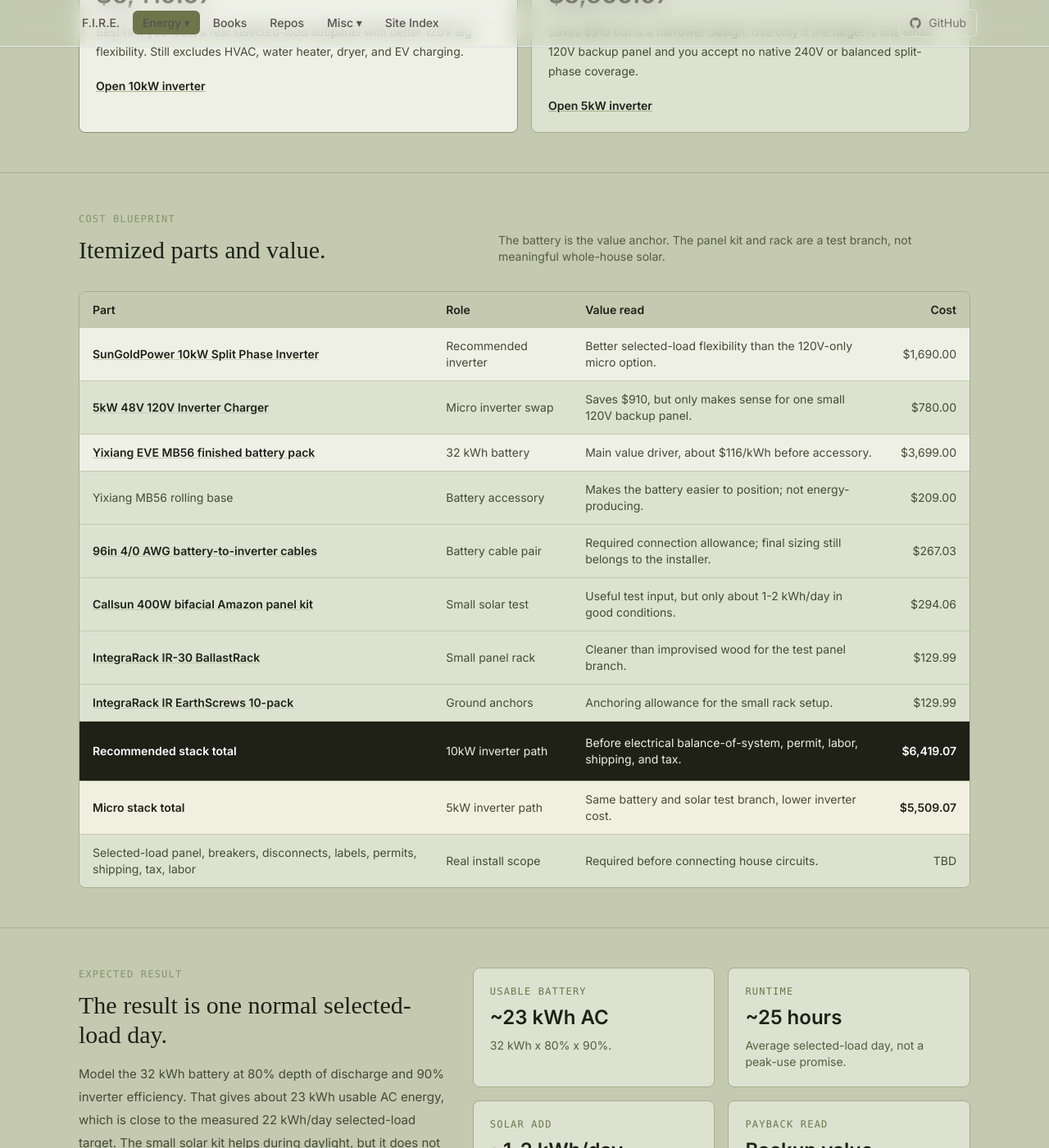
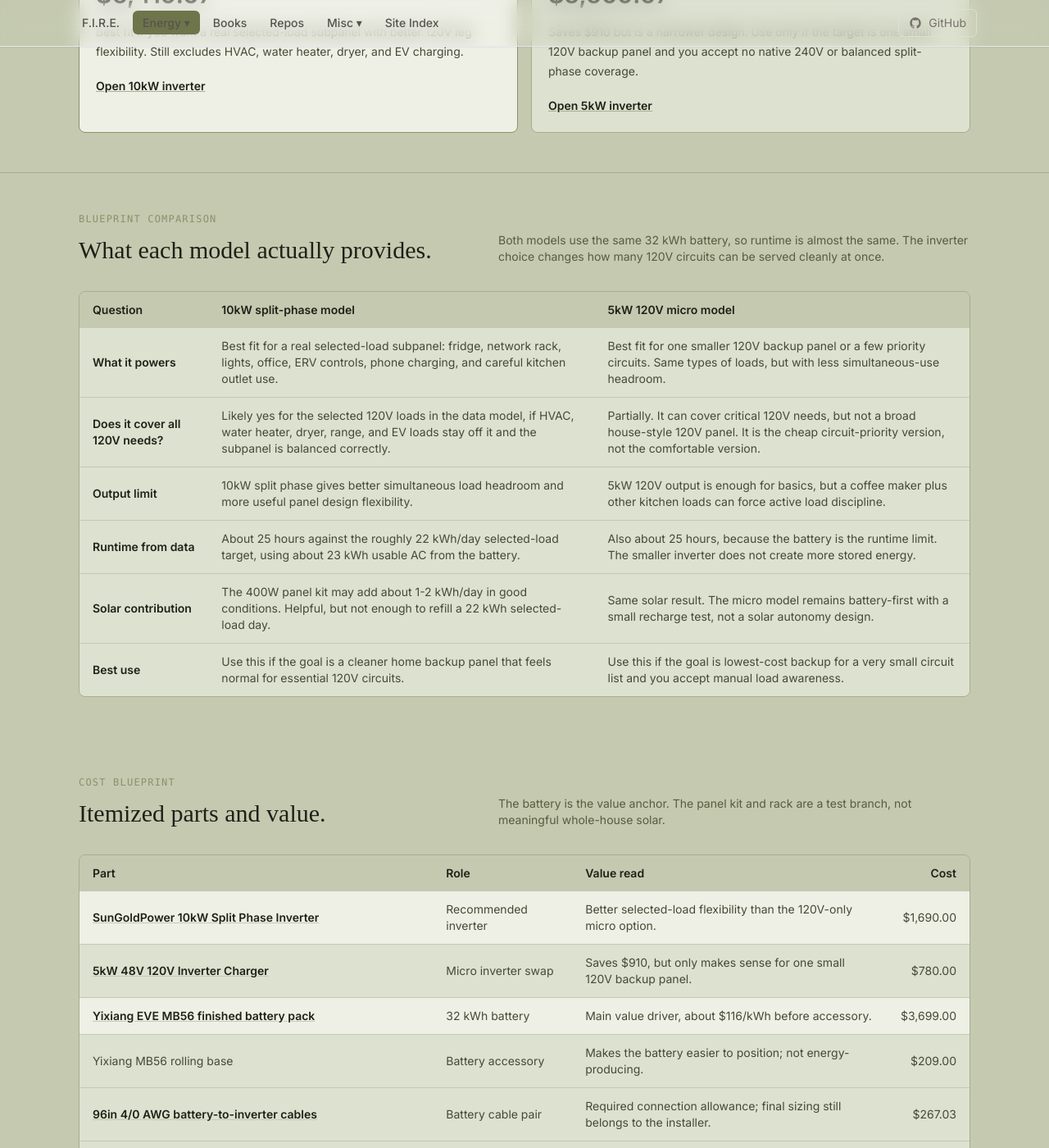
Before and after one commit to techmore/techmore.github.io, a Jekyll site: the page built from pages/energy-monitoring/will-prowse-2026.html, in a window 1280 px wide and 1400 px high, scrolled down 1296 px. Shown: the whole window at 82% size. Built offline with Jekyll 4.4.1, drawn with Linux system fonts in a browser that asks for light colours; nearby versions of some CDN libraries; some web fonts are replaced.

Commit message:
Compare 10kW and 5kW backup models

```diff
--- a/pages/energy-monitoring/will-prowse-2026.html
+++ b/pages/energy-monitoring/will-prowse-2026.html
@@ -105,6 +105,60 @@ title: Will Prowse 2026 - Techmore
           <a href="https://www.amazon.com/dp/B0B7WD7HZZ?th=1&linkCode=sl1&tag=kiteonabudg-20&linkId=6fa24503c9c1fcfac23005915e4f0eb1&language=en_US&ref_=as_li_ss_tl" class="mt-5 inline-flex text-sm font-semibold text-olive-950 underline decoration-olive-400 hover:text-olive-700">Open 5kW inverter</a>
         </div>
       </div>
+    </div>
+  </section>
+
+  <section class="max-w-6xl mx-auto px-4 sm:px-6 lg:px-8 py-12">
+    <div class="flex flex-col gap-3 sm:flex-row sm:items-end sm:justify-between">
+      <div>
+        <p class="font-mono text-xs tracking-widest uppercase text-olive-500">Blueprint comparison</p>
+        <h2 class="mt-3 text-3xl text-olive-950">What each model actually provides.</h2>
+      </div>
+      <p class="max-w-xl text-sm text-olive-700">Both models use the same 32 kWh battery, so runtime is almost the same. The inverter choice changes how many 120V circuits can be served cleanly at once.</p>
+    </div>
+
+    <div class="mt-8 overflow-x-auto rounded-lg border border-olive-400">
+      <table class="w-full min-w-[900px] text-left text-sm">
+        <thead class="bg-olive-300 text-olive-950">
+          <tr>
+            <th class="px-4 py-3 font-semibold">Question</th>
+            <th class="px-4 py-3 font-semibold">10kW split-phase model</th>
+            <th class="px-4 py-3 font-semibold">5kW 120V micro model</th>
+          </tr>
+        </thead>
+        <tbody class="divide-y divide-olive-300 bg-olive-200 text-olive-800">
+          <tr>
+            <td class="px-4 py-3 font-semibold text-olive-950">What it powers</td>
+            <td class="px-4 py-3">Best fit for a real selected-load subpanel: fridge, network rack, lights, office, ERV controls, phone charging, and careful kitchen outlet use.</td>
+            <td class="px-4 py-3">Best fit for one smaller 120V backup panel or a few priority circuits. Same types of loads, but with less simultaneous-use headroom.</td>
+          </tr>
+          <tr>
+            <td class="px-4 py-3 font-semibold text-olive-950">Does it cover all 120V needs?</td>
+            <td class="px-4 py-3">Likely yes for the selected 120V loads in the data model, if HVAC, water heater, dryer, range, and EV loads stay off it and the subpanel is balanced correctly.</td>
+            <td class="px-4 py-3">Partially. It can cover critical 120V needs, but not a broad house-style 120V panel. It is the cheap circuit-priority version, not the comfortable version.</td>
+          </tr>
+          <tr>
+            <td class="px-4 py-3 font-semibold text-olive-950">Output limit</td>
+            <td class="px-4 py-3">10kW split phase gives better simultaneous load headroom and more useful panel design flexibility.</td>
+            <td class="px-4 py-3">5kW 120V output is enough for basics, but a coffee maker plus other kitchen loads can force active load discipline.</td>
+          </tr>
+          <tr>
+            <td class="px-4 py-3 font-semibold text-olive-950">Runtime from data</td>
+            <td class="px-4 py-3">About 25 hours against the roughly 22 kWh/day selected-load target, using about 23 kWh usable AC from the battery.</td>
+            <td class="px-4 py-3">Also about 25 hours, because the battery is the runtime limit. The smaller inverter does not create more stored energy.</td>
+          </tr>
+          <tr>
+            <td class="px-4 py-3 font-semibold text-olive-950">Solar contribution</td>
+            <td class="px-4 py-3">The 400W panel kit may add about 1-2 kWh/day in good conditions. Helpful, but not enough to refill a 22 kWh selected-load day.</td>
+            <td class="px-4 py-3">Same solar result. The micro model remains battery-first with a small recharge test, not a solar autonomy design.</td>
+          </tr>
+          <tr>
+            <td class="px-4 py-3 font-semibold text-olive-950">Best use</td>
+            <td class="px-4 py-3">Use this if the goal is a cleaner home backup panel that feels normal for essential 120V circuits.</td>
+            <td class="px-4 py-3">Use this if the goal is lowest-cost backup for a very small circuit list and you accept manual load awareness.</td>
+          </tr>
+        </tbody>
+      </table>
     </div>
   </section>
 
```
